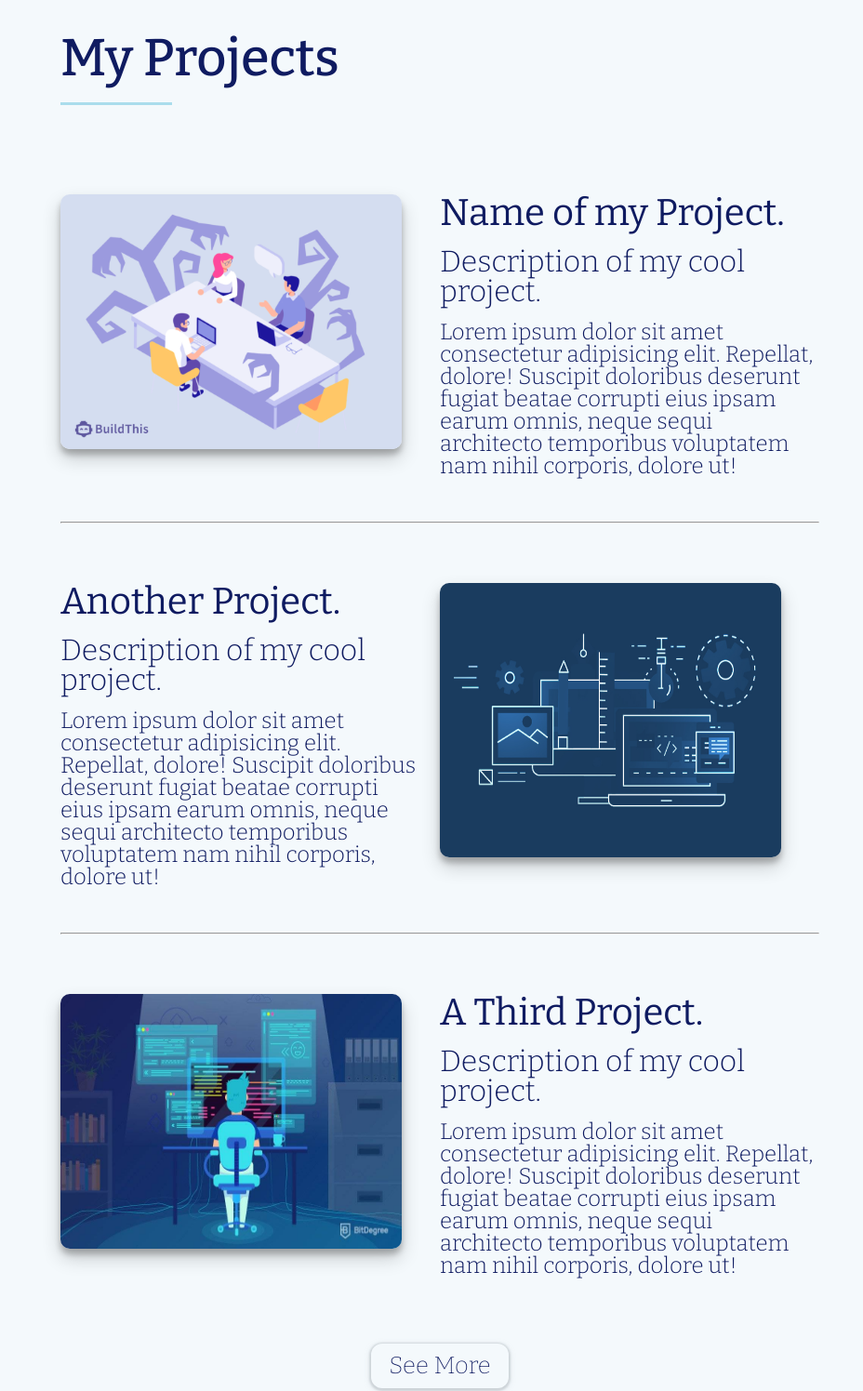
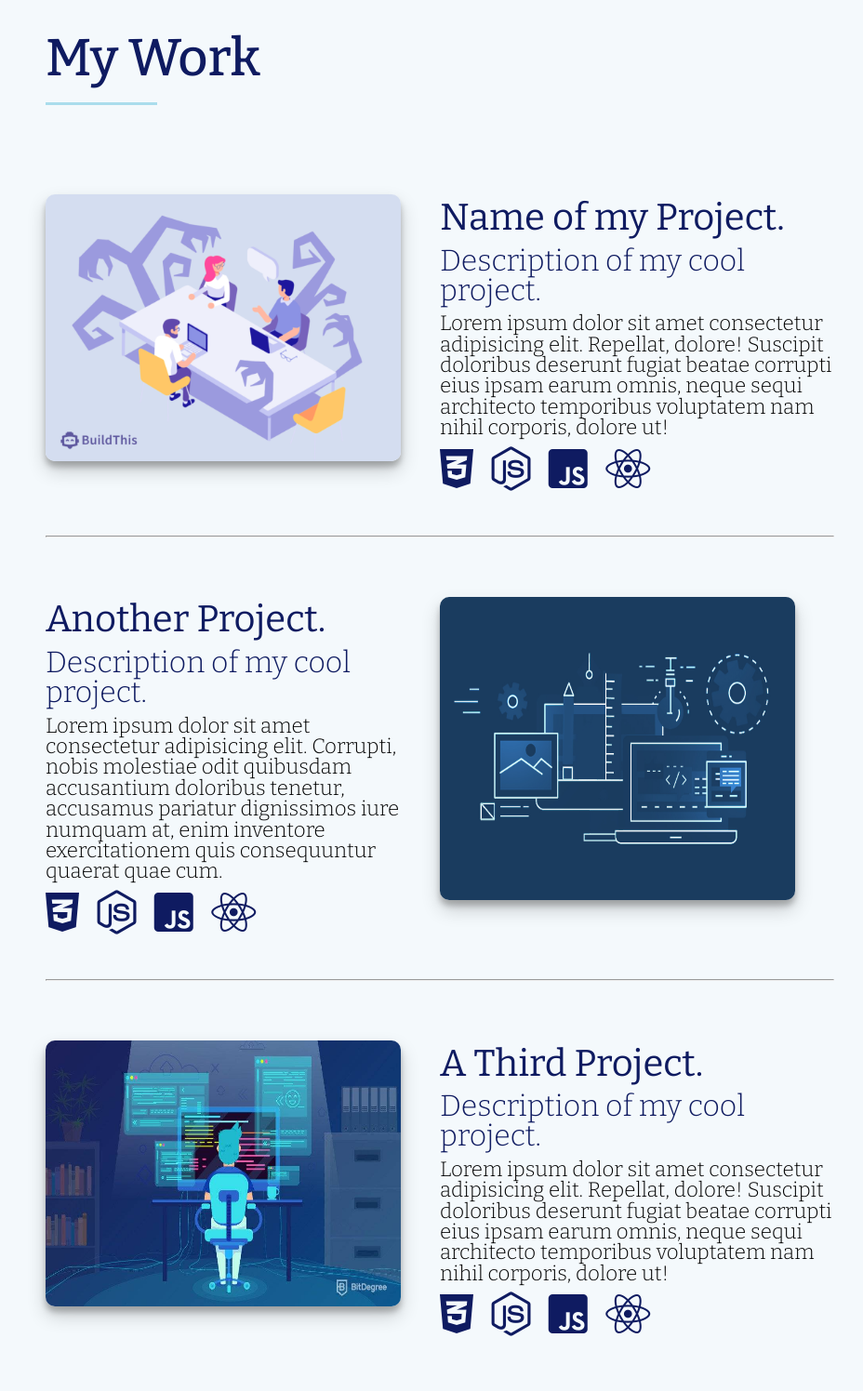
Before and after one commit to Liam-Tomas/Portfolio-Website, a plain HTML site: page index.html in a window 1280 px wide. Shown: the part 781-2277 px from the top of the page at 93% size, without its empty margins (167-1095 px from the left). Drawn offline with nearby package versions, Linux system fonts and the light colour scheme.

Commit message:
color and style changes, improved font size and weights

```diff
--- a/index.html
+++ b/index.html
@@ -79,33 +79,42 @@
 
     <div class="projectContainer" id="projectMain">
         <div class="contentHeader">
-            <h1>My Projects</h1>
+            <h1>My Work</h1>
             <hr class="headerLine1">
         </div>
         <div class="projectList">
             <div class="projectImg">
                 <img src="images/project-pic.png" alt="">
             </div>
-            <div class="projectDescrip">
-                <h2 class="projectTitle">Name of my Project.</h2>
-                <p class="projectSubTitle">Description of my cool project.</p>
-                <p class="projectSubText">Lorem ipsum dolor sit amet consectetur adipisicing elit. Repellat, dolore!
+            <div class="projectTextContainer">
+                <h2 class="projectText projectTitle">Name of my Project.</h2>
+                <p class="projectText projectSubTitle">Description of my cool project.</p>
+                <p class="projectText projectSubText">Lorem ipsum dolor sit amet consectetur adipisicing elit. Repellat,
+                    dolore!
                     Suscipit doloribus deserunt fugiat beatae corrupti eius ipsam earum omnis, neque sequi architecto
                     temporibus voluptatem nam nihil corporis, dolore ut!</p>
+                    <div class="codeLogos">
+                        <i class="fab fa-css3-alt fa-3x"></i>
+                        <i class="fab fa-node-js fa-3x"></i>
+                        <i class="fab fa-js-square fa-3x"></i>
+                        <i class="fab fa-react fa-3x"></i>
+                    </div>
             </div>
         </div>
     </div>
     <div class="projectContainer">
         <hr>
         <div class="projectList">
-            <div class=projectText>
-                <h2 class="projectTitle projectMidSubText">Another Project.</h2>
-                <p class="projectSubTitle projectMidSubText">Description of my cool project.</p>
-                <p class="projectSubText projectMidSubText middleText">Lorem ipsum dolor sit amet consectetur
-                    adipisicing elit.
-                    Repellat, dolore!
-                    Suscipit doloribus deserunt fugiat beatae corrupti eius ipsam earum omnis, neque sequi architecto
-                    temporibus voluptatem nam nihil corporis, dolore ut!</p>
+            <div class=projectTextContaier>
+                <h2 class="projectText projectTitle projectMidSubText">Another Project.</h2>
+                <p class="projectText projectSubTitle projectMidSubText">Description of my cool project.</p>
+                <p class="projectText projectSubText projectMidSubText middleText">Lorem ipsum dolor sit amet consectetur adipisicing elit. Corrupti, nobis molestiae odit quibusdam accusantium doloribus tenetur, accusamus pariatur dignissimos iure numquam at, enim inventore exercitationem quis consequuntur quaerat quae cum.</p>
+                <div class="codeLogos">
+                    <i class="fab fa-css3-alt fa-3x"></i>
+                    <i class="fab fa-node-js fa-3x"></i>
+                    <i class="fab fa-js-square fa-3x"></i>
+                    <i class="fab fa-react fa-3x"></i>
+                </div>
             </div>
             <div class="projectDescrip">
                 <img src="images/project-pic2.jpeg" alt="" class="projectImg">
@@ -118,12 +127,19 @@
             <div class="projectImg">
                 <img src="images/project-pic3.jpeg" alt="">
             </div>
-            <div class="projectDescrip">
-                <h2 class="projectTitle">A Third Project.</h2>
-                <p class="projectSubTitle">Description of my cool project.</p>
-                <p class="projectSubText">Lorem ipsum dolor sit amet consectetur adipisicing elit. Repellat, dolore!
+            <div class="projectTextContainer">
+                <h2 class="projectText projectTitle">A Third Project.</h2>
+                <p class="projectText projectSubTitle">Description of my cool project.</p>
+                <p class="projectText projectSubText">Lorem ipsum dolor sit amet consectetur adipisicing elit. Repellat,
+                    dolore!
                     Suscipit doloribus deserunt fugiat beatae corrupti eius ipsam earum omnis, neque sequi architecto
                     temporibus voluptatem nam nihil corporis, dolore ut!</p>
+                    <div class="codeLogos">
+                        <i class="fab fa-css3-alt fa-3x"></i>
+                        <i class="fab fa-node-js fa-3x"></i>
+                        <i class="fab fa-js-square fa-3x"></i>
+                        <i class="fab fa-react fa-3x"></i>
+                    </div>
             </div>
         </div>
     </div>
@@ -159,7 +175,7 @@
         <p>
             &copy;
             <a href="https://www.github.com/Liam-Tomas" target="_blank" class="footerText">2022 Liam Armstrong<i
-                    class="fab fa-free-code-camp"></i></a>
+                    class="fab"></i></a>
         </p>
     </footer>
     <script src="app.js"></script>
--- a/style.css
+++ b/style.css
@@ -224,7 +224,7 @@ nav {
     min-height: 95vh;
     margin-left:1rem;
     margin-right:1rem;
-    padding:0rem 0rem 0rem 15rem;
+    padding:0rem 10rem 0rem 15rem;
     display:flex;
     flex-direction: column;
     justify-content: center;
@@ -318,7 +318,7 @@ nav {
     margin-right: 1rem;
     margin-left: 1rem;
     /* background-color: red; */
-    padding:0rem 12rem;
+    padding:0rem 11rem;
 }
 
 .contentHeader {
@@ -364,33 +364,30 @@ nav {
     margin-top: 1.2rem;
     transition:1s;
 }
-
 .projectContainer:hover .headerLine1 {
     width:300px;
     cursor: pointer;
 }
-
 .contactContainer:hover .headerLine2 {
     width:330px;
     cursor: pointer;
 }
-
 .projectTitle {
     font-size: 2.5rem;
-    padding-bottom:1rem;
+    padding-bottom:0rem;
     font-weight: 400;
 }
-
-
 .projectSubTitle {
     font-size: 2rem;
-
+}
+.projectSubText {
+    font-size:1.4em;
+    font-weight: 300;
+    color:black;
 }
 
-.projectSubText {
-    margin-top:1rem;
-    font-size:1.5rem;
-
+.projectText {
+    padding: .3rem 0rem;
 }
 
 .projectMidSubText {
@@ -414,7 +411,9 @@ nav {
     cursor: pointer;
 }
 
-
+.codeLogos i {
+    padding:.2rem 1rem 0rem 0rem;
+}
 
 
 /* Contact section */
@@ -750,6 +749,15 @@ footer {
         /* margin-right: 17rem;
         margin-left: 19rem; */
     }
+    .projectTitle {
+        font-size:3rem;
+    }
+    .projectSubText {
+        font-size: 1.8rem;
+    }
+    .projectSubTitle {
+        font-size:2.5rem;
+    }
     .bottom-nav {
         font-size: 1.6rem;
     }
```
